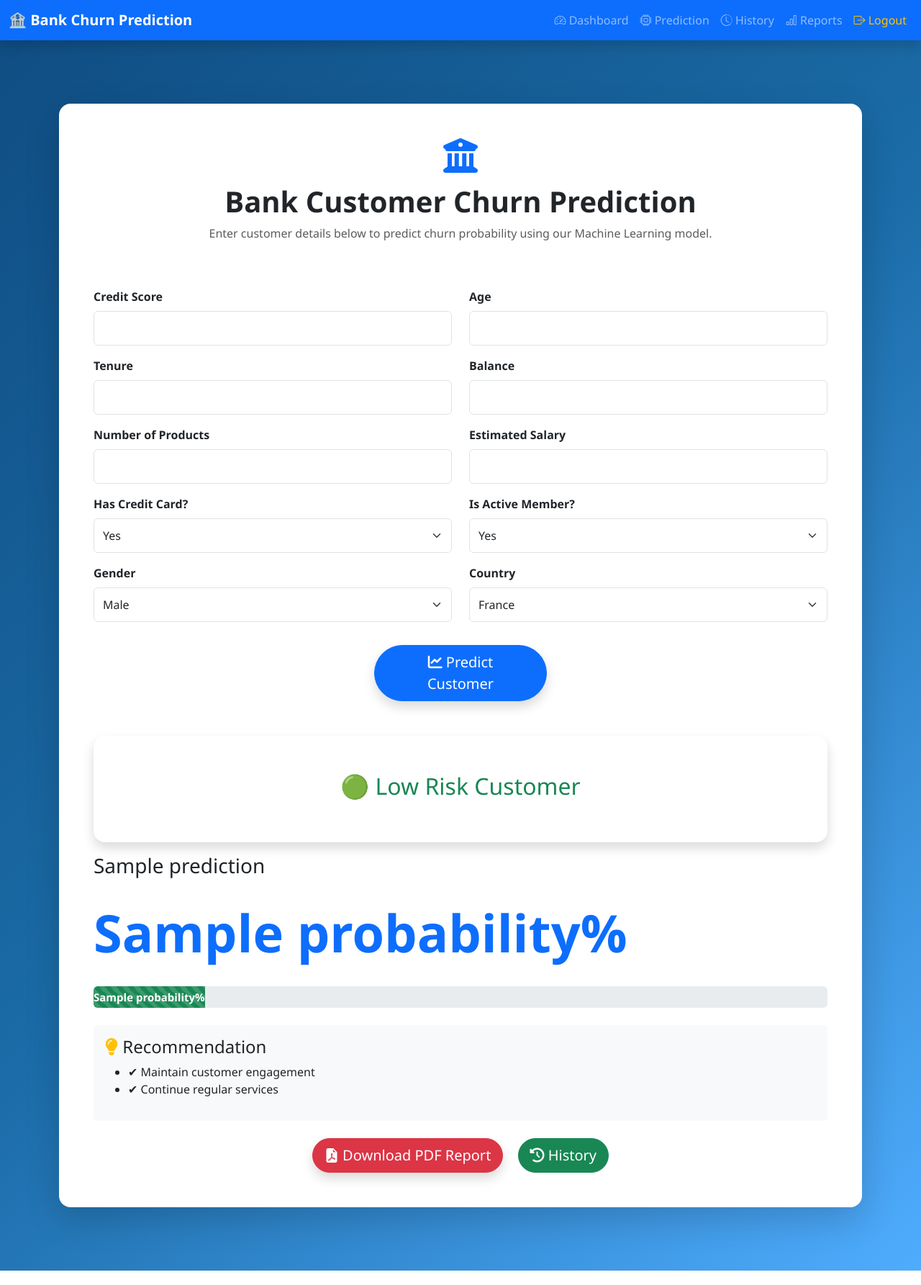
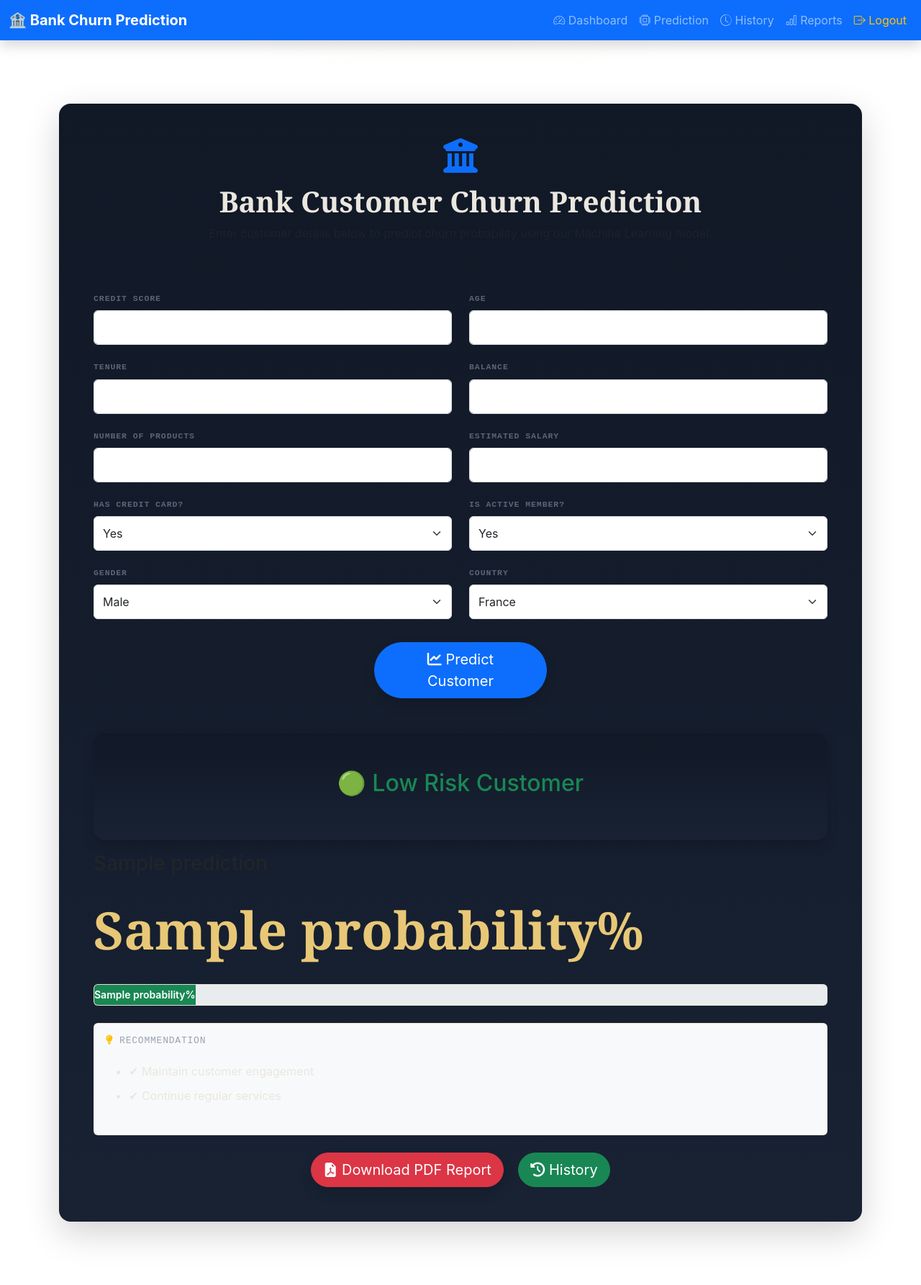
Before and after one commit to Hiruni28/bank-customer-churn-prediction, a Flask app: template templates/index.html in a window 1280 px wide. Shown: the whole page at 72% size. Run offline with Flask 3, Linux system fonts and the light colour scheme; the template is opened without the code that fills it: most values are stand-ins (such as "Sample title", 1, 10 or a date in 2020); parts of the project's set-up code (start-up, migrations or seed data) failed here and were passed over; some libraries are stand-ins or nearby versions.

Commit message:
Updated style.css file

```diff
--- a/static/style.css
+++ b/static/style.css
@@ -1,13 +1,31 @@
+:root{
+    --ink-950:#0a0e16;
+    --ink-900:#111826;
+    --ink-800:#182233;
+    --line:rgba(212,167,58,.16);
+    --gold:#d4a73a;
+    --gold-soft:#e8c877;
+    --signal:#49c6b8;
+    --danger:#e6555b;
+    --text-hi:#eae7df;
+    --text-mid:#9aa3b2;
+    --text-low:#5b6577;
+}
+
 *{
     margin:0;
     padding:0;
     box-sizing:border-box;
-    font-family:"Segoe UI",Arial,sans-serif;
+    font-family:'Inter','Segoe UI',Arial,sans-serif;
 }
 
 body{
-    background:linear-gradient(135deg,#0f4c81,#1b6ca8,#4facfe);
+    background:
+        radial-gradient(ellipse 900px 500px at 50% -10%, rgba(212,167,58,.07), transparent 60%),
+        repeating-linear-gradient(180deg, rgba(255,255,255,.02) 0px, rgba(255,255,255,.02) 1px, transparent 1px, transparent 28px),
+        var(--ink-950);
     min-height:100vh;
+    color:var(--text-hi);
 }
 
 .container{
@@ -15,88 +33,263 @@
     margin:40px auto;
 }
 
+/* ---- cards ---- */
 .card{
     border:none;
-    border-radius:20px;
-    background:white;
-    box-shadow:0 12px 30px rgba(0,0,0,.20);
+    border-radius:18px;
+    background:linear-gradient(180deg, var(--ink-900), var(--ink-800));
+    border:1px solid var(--line);
+    box-shadow:0 25px 50px -20px rgba(0,0,0,.55);
     padding:35px;
+    color:var(--text-hi);
+}
+
+.container > .card.p-5{
+    border-top:2px solid var(--gold);
+    padding:48px !important;
+}
+
+.hero-icon{
+    color:var(--gold-soft) !important;
 }
 
 h1{
-    color:#0f4c81;
-    font-weight:bold;
+    font-family:'Source Serif 4','Georgia',serif;
+    color:var(--text-hi) !important;
+    font-weight:600;
+}
+
+.text-muted{
+    color:var(--text-mid) !important;
 }
 
 label{
-    font-weight:600;
-    margin-bottom:6px;
+    font-family:'IBM Plex Mono','Courier New',monospace;
+    font-size:11.5px;
+    letter-spacing:.08em;
+    text-transform:uppercase;
+    color:var(--text-low);
+    font-weight:500;
+    margin-bottom:8px;
 }
 
+/* ---- form controls ---- */
 .form-control,
 .form-select{
-    border-radius:12px;
+    border-radius:10px;
     height:48px;
+    background:var(--ink-950);
+    border:1px solid var(--line);
+    color:var(--text-hi);
+}
+
+.form-control::placeholder{
+    color:var(--text-low);
 }
 
 .form-control:focus,
 .form-select:focus{
-    border-color:#0f4c81;
-    box-shadow:0 0 10px rgba(15,76,129,.25);
+    background:var(--ink-950);
+    border-color:var(--gold);
+    box-shadow:0 0 0 3px rgba(212,167,58,.15);
+    color:var(--text-hi);
 }
 
+.form-select option{
+    background:var(--ink-900);
+    color:var(--text-hi);
+}
+
+/* ---- primary action button ---- */
 .btn-primary{
-    background:#0f4c81;
+    background:var(--gold);
     border:none;
+    color:var(--ink-950);
     width:240px;
     border-radius:30px;
-    font-size:18px;
-    font-weight:bold;
+    font-size:17px;
+    font-weight:600;
 }
 
-.btn-primary:hover{
-    background:#083b66;
+.btn-primary:hover,
+.btn-primary:focus{
+    background:var(--gold-soft);
+    color:var(--ink-950);
 }
 
-.result{
-    margin-top:35px;
-    padding:30px;
-    border-radius:18px;
-    background:#f8f9fa;
-    text-align:center;
+/* ---- risk result states ---- */
+.text-danger{color:var(--danger) !important;}
+.text-warning{color:var(--gold-soft) !important;}
+.text-success{color:var(--signal) !important;}
+
+.bg-danger{background:var(--danger) !important;}
+.bg-warning{background:var(--gold) !important;}
+.bg-success{background:var(--signal) !important;}
+
+.display-2.text-primary{
+    color:var(--gold-soft) !important;
+    font-family:'Source Serif 4','Georgia',serif;
 }
 
+/* ---- progress bar ---- */
 .progress{
     height:28px;
     border-radius:20px;
     overflow:hidden;
+    background:var(--ink-950);
+    border:1px solid var(--line);
 }
 
 .progress-bar{
-    font-weight:bold;
-    font-size:15px;
+    font-weight:600;
+    font-size:14px;
+    color:var(--ink-950);
 }
 
-.result ul{
+/* ---- recommendation box ---- */
+.bg-light{
+    background:var(--ink-950) !important;
+    border:1px solid var(--line);
+}
+
+.result h4{
+    font-family:'IBM Plex Mono','Courier New',monospace;
+    font-size:13px;
+    letter-spacing:.06em;
+    text-transform:uppercase;
+    color:var(--text-mid);
+}
+
+.mt-4.p-3.rounded.bg-light h4{
+    font-family:'IBM Plex Mono','Courier New',monospace;
+    font-size:13px;
+    letter-spacing:.06em;
+    text-transform:uppercase;
+    color:var(--text-mid);
+}
+
+.result ul,
+.mt-4.p-3.rounded.bg-light ul{
     display:inline-block;
     text-align:left;
     margin-top:15px;
+    color:var(--text-hi);
 }
 
-.result li{
+.result li,
+.mt-4.p-3.rounded.bg-light li{
     margin-bottom:10px;
 }
 
-.navbar{
-    box-shadow:0 5px 20px rgba(0,0,0,.2);
+/* ---- download / history actions ---- */
+.btn-danger{
+    background:transparent;
+    border:1px solid var(--danger);
+    color:var(--danger);
+    border-radius:30px;
 }
 
-.display-4{
-    font-weight:bold;
+.btn-danger:hover,
+.btn-danger:focus{
+    background:var(--danger);
+    color:var(--ink-950);
 }
 
-.btn-danger{
+.btn-success{
+    background:transparent;
+    border:1px solid var(--signal);
+    color:var(--signal);
     border-radius:30px;
+}
+
+.btn-success:hover,
+.btn-success:focus{
+    background:var(--signal);
+    color:var(--ink-950);
+}
+
+.btn:focus-visible{
+    outline:2px solid var(--gold);
+    outline-offset:2px;
+}
+
+/* ---- navbar (shared markup with dashboard) ---- */
+.navbar-ledger{
+    background:var(--ink-900) !important;
+    border-bottom:1px solid var(--line);
+    padding:14px 0;
+}
+
+.navbar-ledger .navbar-brand{
+    display:flex;
+    align-items:center;
+    gap:10px;
+    font-family:'Source Serif 4','Georgia',serif;
+    font-weight:600;
+    font-size:18px;
+    color:var(--text-hi) !important;
+}
+
+.brand-mark{
+    width:26px;
+    height:26px;
+    border-radius:6px;
+    background:var(--ink-950);
+    border:1px solid var(--line);
+    display:flex;
+    align-items:flex-end;
+    justify-content:center;
+    gap:2px;
+    padding:5px 5px 4px;
+    flex-shrink:0;
+}
+
+.brand-mark span{
+    width:3px;
+    border-radius:1px;
+    background:var(--gold);
+}
+.brand-mark span:nth-child(1){height:5px;}
+.brand-mark span:nth-child(2){height:9px; background:var(--gold-soft);}
+.brand-mark span:nth-child(3){height:6px;}
+.brand-mark span:nth-child(4){height:11px; background:var(--signal);}
+
+.navbar-ledger .navbar-toggler{
+    border-color:var(--line);
+}
+
+.navbar-ledger .navbar-toggler-icon{
+    filter:invert(1) grayscale(1) brightness(1.6);
+}
+
+.navbar-ledger .nav-link{
+    font-family:'IBM Plex Mono','Courier New',monospace;
+    font-size:12.5px;
+    letter-spacing:.06em;
+    text-transform:uppercase;
+    color:var(--text-mid) !important;
+    padding:8px 14px !important;
+    border-radius:7px;
+    transition:color .2s ease, background .2s ease;
+}
+
+.navbar-ledger .nav-link i{
+    margin-right:5px;
+}
+
+.navbar-ledger .nav-link:hover,
+.navbar-ledger .nav-link:focus-visible{
+    color:var(--text-hi) !important;
+    background:var(--ink-800);
+}
+
+.navbar-ledger .logout-link{
+    color:var(--danger) !important;
+}
+
+.navbar-ledger .logout-link:hover{
+    background:rgba(230,85,91,.12);
+    color:var(--danger) !important;
 }
 
 @media(max-width:768px){
@@ -109,8 +302,17 @@
     padding:20px;
 }
 
+.container > .card.p-5{
+    padding:28px !important;
+}
+
 .btn-primary{
     width:100%;
 }
 
+.navbar-ledger .navbar-nav{
+    margin-top:12px;
+    gap:2px;
 }
+
+}
```
